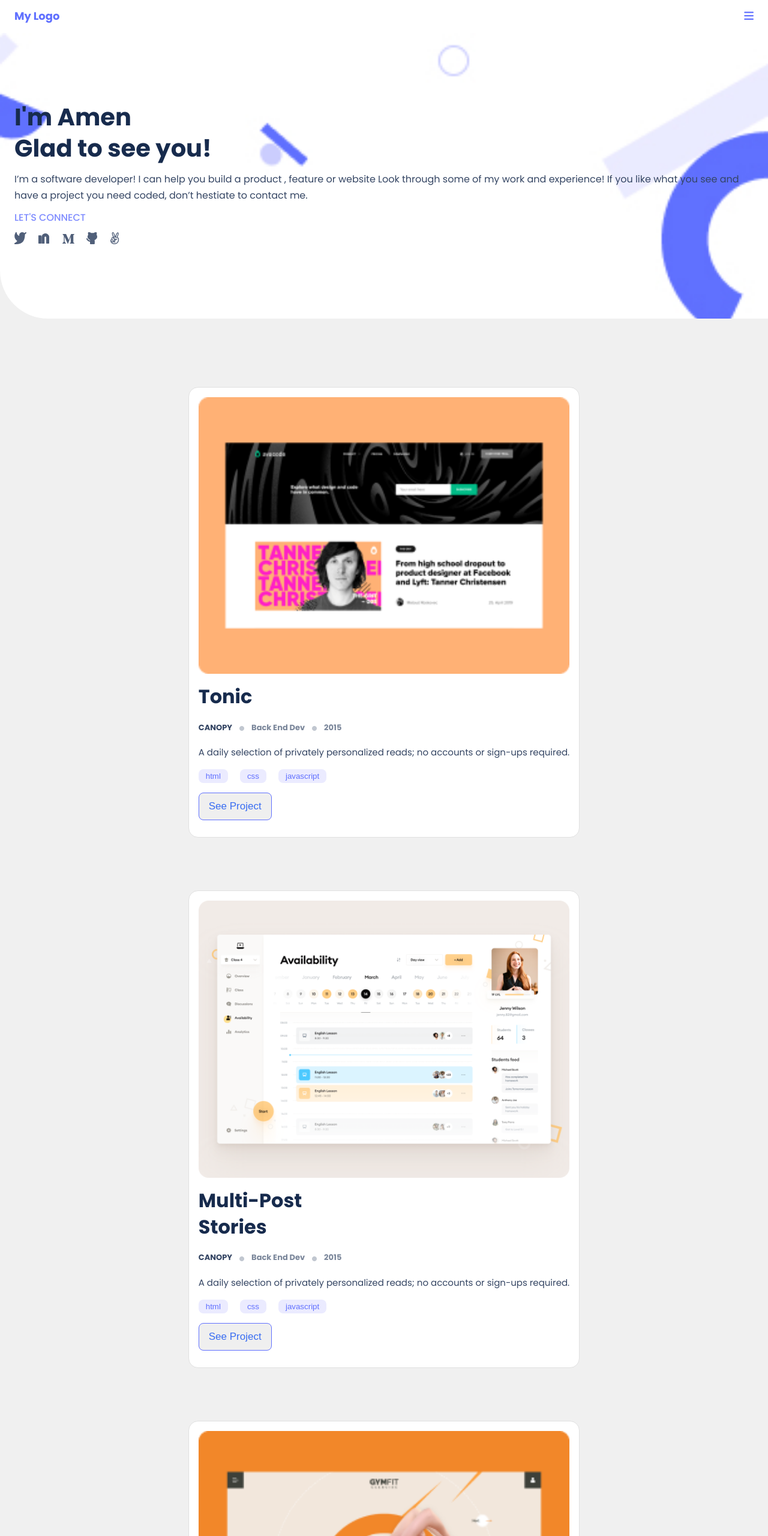
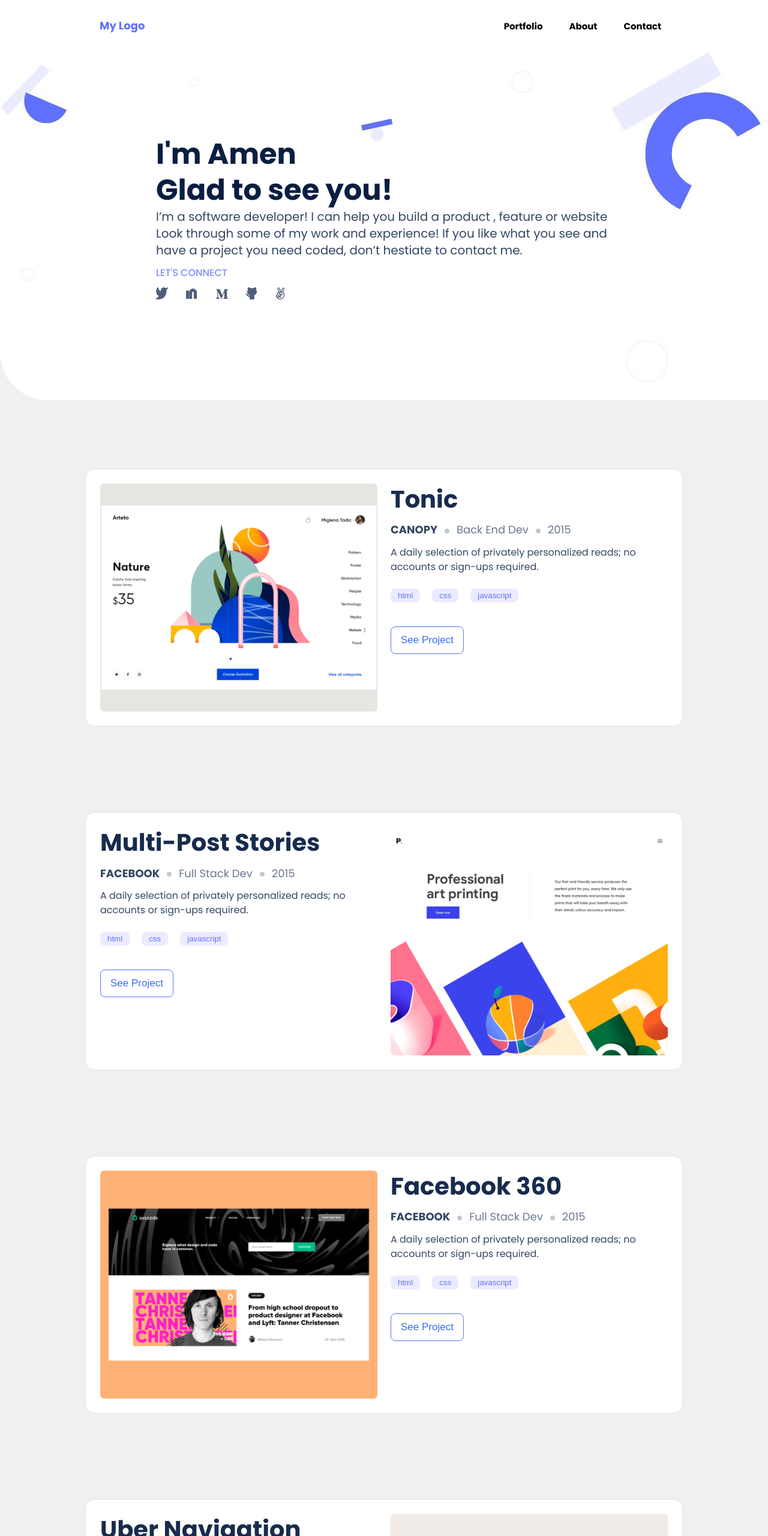
Before and after one commit to Amen-Musingarimi/Microverse-Portfolio-Project, a website: page index.html in a window 1280 px wide. Shown: the top 2560 px of the page at 60% size. Drawn offline with Linux system fonts and the light colour scheme.

Commit message:
Add the desktop version

```diff
--- a/index.html
+++ b/index.html
@@ -20,7 +20,20 @@
     <header class="parent-container header">
       <a href="#" class="flex-item-1">My Logo</a>
       <nav>
+        <ul>
+          <li class="mobile-nav-items">
             <a href="#"><i class="fa-solid fa-bars flex-item-2"></i></a>
+          </li>
+          <li class="desktop-nav-items">
+            <a href="#portfolio" class="nav-link">Portfolio</a>
+          </li>
+          <li class="desktop-nav-items">
+            <a href="#about" class="nav-link">About</a>
+          </li>
+          <li class="desktop-nav-items">
+            <a href="#contact" class="nav-link">Contact</a>
+          </li>
+        </ul>
       </nav>
     </header>
     <!-- -------------------------------The Home Page---------------------------------- -->
@@ -63,25 +76,33 @@
       </section>
       <!-- -----------------------------The Works Section--------------------------------- -->
       <!-- ---------------Work 1----------------- -->
-      <section class="work-section">
+      <section class="work-section" id="portfolio">
         <div class="grid-item grid-item-1">
           <div class="card-container">
             <img
               src="images/work1.png"
               alt="My firts portfolio work"
-              class="works-image"
+              class="works-image mobile-work-img"
             />
+            <img
+              src="images/desktop-work1.png"
+              alt="My firts portfolio work"
+              class="works-image desktop-work-img"
+            />
+            <div class="works-details">
               <h2 class="work-title">Tonic</h2>
               <ul>
                 <li><h3 class="work-client h3-common-styles">CANOPY</h3></li>
                 <li><img src="images/dot.png" alt="Dot icon image" /></li>
-              <li><h3 class="work-role h3-common-styles">Back End Dev</h3></li>
+                <li>
+                  <h3 class="work-role h3-common-styles">Back End Dev</h3>
+                </li>
                 <li><img src="images/dot.png" alt="Dot icon image" /></li>
                 <li><h3 class="work-year h3-common-styles">2015</h3></li>
               </ul>
               <p class="work-description">
-              A daily selection of privately personalized reads; no accounts or
-              sign-ups required.
+                A daily selection of privately personalized reads; no accounts
+                or sign-ups required.
               </p>
               <ul class="works-btns">
                 <li><button type="button" class="works-btn">html</button></li>
@@ -93,6 +114,7 @@
               <button class="see-project-btn" type="button">See Project</button>
             </div>
           </div>
+        </div>
 
         <!-- ---------------Work 2----------------- -->
         <div class="grid-item">
@@ -100,19 +122,29 @@
             <img
               src="images/work2.png"
               alt="My firts portfolio work"
-              class="works-image"
+              class="works-image mobile-work-img"
             />
-            <h2 class="work-title">Multi-Post <br />Stories</h2>
+            <img
+              src="images/desktop-work2.png"
+              alt="My firts portfolio work"
+              class="works-image desktop-work-img reorder-img"
+            />
+            <div class="works-details">
+              <h2 class="work-title">
+                Multi-Post <br class="line-break" />Stories
+              </h2>
               <ul>
-              <li><h3 class="work-client h3-common-styles">CANOPY</h3></li>
+                <li><h3 class="work-client h3-common-styles">FACEBOOK</h3></li>
                 <li><img src="images/dot.png" alt="Dot icon image" /></li>
-              <li><h3 class="work-role h3-common-styles">Back End Dev</h3></li>
+                <li>
+                  <h3 class="work-role h3-common-styles">Full Stack Dev</h3>
+                </li>
                 <li><img src="images/dot.png" alt="Dot icon image" /></li>
                 <li><h3 class="work-year h3-common-styles">2015</h3></li>
               </ul>
               <p class="work-description">
-              A daily selection of privately personalized reads; no accounts or
-              sign-ups required.
+                A daily selection of privately personalized reads; no accounts
+                or sign-ups required.
               </p>
               <ul class="works-btns">
                 <li><button type="button" class="works-btn">html</button></li>
@@ -124,25 +156,34 @@
               <button class="see-project-btn" type="button">See Project</button>
             </div>
           </div>
+        </div>
         <!-- ---------------Work 3----------------- -->
         <div class="grid-item">
           <div class="card-container">
             <img
               src="images/work3.png"
               alt="My firts portfolio work"
-              class="works-image"
+              class="works-image mobile-work-img"
             />
-            <h2 class="work-title">Tonic</h2>
+            <img
+              src="images/desktop-work3.png"
+              alt="My firts portfolio work"
+              class="works-image desktop-work-img"
+            />
+            <div class="works-details">
+              <h2 class="work-title">Facebook 360</h2>
               <ul>
-              <li><h3 class="work-client h3-common-styles">CANOPY</h3></li>
+                <li><h3 class="work-client h3-common-styles">FACEBOOK</h3></li>
                 <li><img src="images/dot.png" alt="Dot icon image" /></li>
-              <li><h3 class="work-role h3-common-styles">Back End Dev</h3></li>
+                <li>
+                  <h3 class="work-role h3-common-styles">Full Stack Dev</h3>
+                </li>
                 <li><img src="images/dot.png" alt="Dot icon image" /></li>
                 <li><h3 class="work-year h3-common-styles">2015</h3></li>
               </ul>
               <p class="work-description">
-              A daily selection of privately personalized reads; no accounts or
-              sign-ups required.
+                A daily selection of privately personalized reads; no accounts
+                or sign-ups required.
               </p>
               <ul class="works-btns">
                 <li><button type="button" class="works-btn">html</button></li>
@@ -154,28 +195,34 @@
               <button class="see-project-btn" type="button">See Project</button>
             </div>
           </div>
+        </div>
         <!-- ---------------Work 4----------------- -->
         <div class="grid-item">
           <div class="card-container">
             <img
               src="images/work4.png"
               alt="My firts portfolio work"
-              class="works-image"
+              class="works-image mobile-work-img"
             />
-            <h2 class="work-title">
-              Multi-Post <br />
-              Stories
-            </h2>
+            <img
+              src="images/desktop-work4.png"
+              alt="My firts portfolio work"
+              class="works-image desktop-work-img reorder-img"
+            />
+            <div class="works-details">
+              <h2 class="work-title">Uber Navigation</h2>
               <ul>
-              <li><h3 class="work-client h3-common-styles">CANOPY</h3></li>
+                <li><h3 class="work-client h3-common-styles">UBER</h3></li>
                 <li><img src="images/dot.png" alt="Dot icon image" /></li>
-              <li><h3 class="work-role h3-common-styles">Back End Dev</h3></li>
+                <li>
+                  <h3 class="work-role h3-common-styles">Lead Developer</h3>
+                </li>
                 <li><img src="images/dot.png" alt="Dot icon image" /></li>
-              <li><h3 class="work-year h3-common-styles">2015</h3></li>
+                <li><h3 class="work-year h3-common-styles">2018</h3></li>
               </ul>
               <p class="work-description">
-              A daily selection of privately personalized reads; no accounts or
-              sign-ups required.
+                A daily selection of privately personalized reads; no accounts
+                or sign-ups required.
               </p>
               <ul class="works-btns">
                 <li><button type="button" class="works-btn">html</button></li>
@@ -185,6 +232,7 @@
                 </li>
               </ul>
               <button class="see-project-btn" type="button">See Project</button>
+            </div>
           </div>
         </div>
       </section>
@@ -229,11 +277,11 @@
           </div>
           <div class="languages-container">
             <div class="languages-wraper">
-              <ul>
-                <li class="list-item">
+              <div class="list-item">
                 <h4 class="lang-heading">Languages</h4>
                 <i class="fa-solid fa-angle-down"></i>
-                </li>
+              </div>
+              <ul class="language-list">
                 <li class="list-item-icon">
                   <img
                     src="images/javascript.png"
@@ -249,26 +297,27 @@
                   <img src="images/css.png" alt="CSS icon image" />
                   <h4 class="lang-name">CSS</h4>
                 </li>
-                <li class="list-item">
+              </ul>
+              <div class="list-item">
                 <h4 class="lang-heading">Framework</h4>
                 <i class="fa-solid fa-angle-right"></i>
-                </li>
-                <li class="list-item set-border">
+              </div>
+              <div class="list-item set-border">
                 <h4 class="lang-heading">Skills</h4>
                 <i class="fa-solid fa-angle-right"></i>
-                </li>
-              </ul>
+              </div>
             </div>
           </div>
         </div>
       </section>
       <!-- -----------------------------The Contact Page Section--------------------------------- -->
-      <section class="contact-page contact-flex-container">
+      <section class="contact-page">
+        <div class="contact-flex-container">
           <h2 class="contact-heading">Contact me</h2>
           <p class="contact-text">
-          If you have an application you are interested in developing, a feature
-          that you need built or a project that needs coding. I’d love to help
-          with it
+            If you have an application you are interested in developing, a
+            feature that you need built or a project that needs coding. I’d love
+            to help with it
           </p>
 
           <form action="https://formspree.io/f/mzbqzrae" method="POST">
@@ -308,6 +357,7 @@
               </li>
             </ul>
           </form>
+        </div>
       </section>
     </main>
   </body>
--- a/style.css
+++ b/style.css
@@ -12,7 +12,6 @@
 a:focus,
 a:hover,
 a:active {
-  color: #6070ff;
   cursor: pointer;
 }
 
@@ -50,6 +49,7 @@
 }
 
 .flex-item-1 {
+  color: #6070ff;
   width: 50%;
   padding: 12px 24px;
 }
@@ -58,6 +58,12 @@
   display: flex;
   justify-content: flex-end;
   align-items: center;
+  padding: 10px 12px;
+  width: 100%;
+}
+
+.desktop-nav-items {
+  display: none;
 }
 
 .header nav a {
@@ -76,15 +82,7 @@
   flex-direction: column;
   justify-content: center;
   align-items: center;
-}
-
-.main-container,
-.home-page-details {
   gap: 114px;
-}
-
-.home-page-details {
-  margin: 0 24px;
 }
 
 .main-page {
@@ -94,6 +92,9 @@
   border-bottom-left-radius: 80px;
 }
 
+.home-page-details {
+  margin: 0 24px;
+}
 h1 {
   padding: 114px 0 12px;
 }
@@ -178,6 +179,18 @@
 
 .works-image {
   width: 100%;
+}
+
+.desktop-work-img {
+  display: none;
+}
+
+.works-details {
+  display: flex;
+  flex-direction: column;
+  justify-content: center;
+  align-items: flex-start;
+  gap: 12px;
 }
 
 .work-title {
@@ -350,7 +363,6 @@
 .contact-page {
   min-width: 100%;
   min-height: 100vh;
-  padding: 103px 24px 45px 24px;
   border-top-left-radius: 80px;
   background-image: url(images/Contact-me-bg.png);
   background-size: cover;
@@ -362,11 +374,13 @@
   display: flex;
   flex-direction: column;
   gap: 12px;
+  padding: 103px 24px 45px 24px;
 }
 
 .contact-heading {
   font-size: 40px;
   font-weight: 700;
+  line-height: 52px;
   text-align: center;
 }
 
@@ -408,14 +422,208 @@
   transition: var(--transition);
 }
 
-/* -- -------------------------------Media Quries Mobile Version---------------------------------- -- */
-@media all and (max-width: 600px) {
-  nav {
-    padding: 10px 12px;
-    width: 100%;
+/* -- -------------------------------Media Quries Desktop Version---------------------------------- -- */
+
+@media all and (min-width: 1024px) {
+  /* -- ------------------The Nav Bar-------------------- */
+
+  .header {
+    padding: 16px 142px;
   }
 
-  nav ul li {
-    margin: 4px 12px;
+  .desktop-nav-items {
+    display: block;
+  }
+
+  .mobile-nav-items {
+    display: none;
+  }
+
+  nav ul {
+    display: flex;
+    align-items: center;
+    gap: 20px;
+  }
+
+  .nav-link {
+    color: #000;
+    font-size: 15px;
+  }
+
+  /* -- -------------------Styling the Home Page--------------------- -- */
+
+  .main-page {
+    background: url('images/desktop-homeBG.jpeg');
+  }
+
+  .home-page-details {
+    margin: 0;
+  }
+
+  h1 {
+    padding: 0;
+  }
+
+  .main-page {
+    padding: 140px 260px;
+  }
+
+  h1,
+  .about-myself-heading {
+    font-size: 48px;
+    line-height: 60px;
+    color: #091e42;
+  }
+
+  .about-me-text {
+    font-size: 20px;
+    line-height: 28px;
+    color: #344563;
+  }
+
+  .social-links-container {
+    gap: 20px;
+  }
+
+  .social-links {
+    padding-bottom: 0;
+  }
+
+  /* -- -------------------Styling the Works Page--------------------- -- */
+  .work-section {
+    gap: 142px;
+  }
+
+  .grid-item-1 {
+    margin-top: 140px;
+  }
+
+  .grid-item {
+    margin: 0 142px;
+  }
+
+  .card-container {
+    display: grid;
+    grid-template-columns: 1fr 1fr;
+    gap: 22px;
+    padding: 24px;
+  }
+
+  .desktop-work-img {
+    display: block;
+  }
+
+  .mobile-work-img {
+    display: none;
+  }
+
+  .reorder-img {
+    order: 1;
+  }
+
+  .line-break {
+    display: none;
+  }
+
+  .work-title {
+    font-size: 40px;
+    line-height: 52px;
+  }
+
+  .h3-common-styles {
+    font-size: 18px;
+    line-height: 24px;
+  }
+
+  .work-role,
+  .work-year {
+    color: #6b778c;
+    font-weight: 400;
+    font-size: 18px;
+  }
+
+  .work-description {
+    font-size: 16px;
+    margin-bottom: 12px;
+  }
+
+  .works-btns {
+    margin-bottom: 28px;
+  }
+
+  .see-project-btn {
+    background: var(--color-white);
+  }
+
+  /* -- -------------------Styling the About Myself Page--------------------- -- */
+  .about-myself-card {
+    display: grid;
+    grid-template-columns: 1fr 1fr;
+    gap: 25px;
+    padding: 142px;
+  }
+
+  .about-myself-details {
+    padding-left: 0;
+  }
+
+  .about-myself-heading {
+    font-weight: 700;
+    font-size: 40px;
+    line-height: 52px;
+  }
+
+  .about-myself-text {
+    font-size: 16px;
+    line-height: 24px;
+  }
+
+  .about-myself-text,
+  .social-links-heading,
+  .social-links-container {
+    margin-bottom: 18px;
+  }
+
+  .language-list {
+    display: grid;
+    grid-template-columns: 1fr 1fr 1fr;
+    gap: 12px;
+  }
+
+  .list-item-icon {
+    flex-direction: column;
+    align-items: flex-start;
+  }
+
+  .list-item {
+    margin-bottom: 0;
+    padding: 18px;
+  }
+
+  .list-item,
+  .list-item-icon {
+    margin-bottom: 12px;
+  }
+
+  .languages-container {
+    padding-bottom: 0;
+  }
+
+  /* -- -------------------Styling the Contact Page--------------------- -- */
+  .contact-page {
+    background-image: url(images/desktop-contact.png);
+  }
+
+  .contact-flex-container {
+    padding: 142px 320px 127px 320px;
+  }
+
+  .contact-form li input,
+  .contact-form li textarea {
+    margin-bottom: 27px;
+  }
+
+  .contact-form li textarea {
+    padding: 15px 38px 15px 16px;
   }
 }
```
Also changed, not shown: images/desktop-contact.png (added), images/desktop-homeBG.jpeg (added), images/desktop-work1.png (added), images/desktop-work2.png (added), images/desktop-work3.png (added), images/desktop-work4.png (added). Lines whose indentation alone changed are shown as unchanged.
